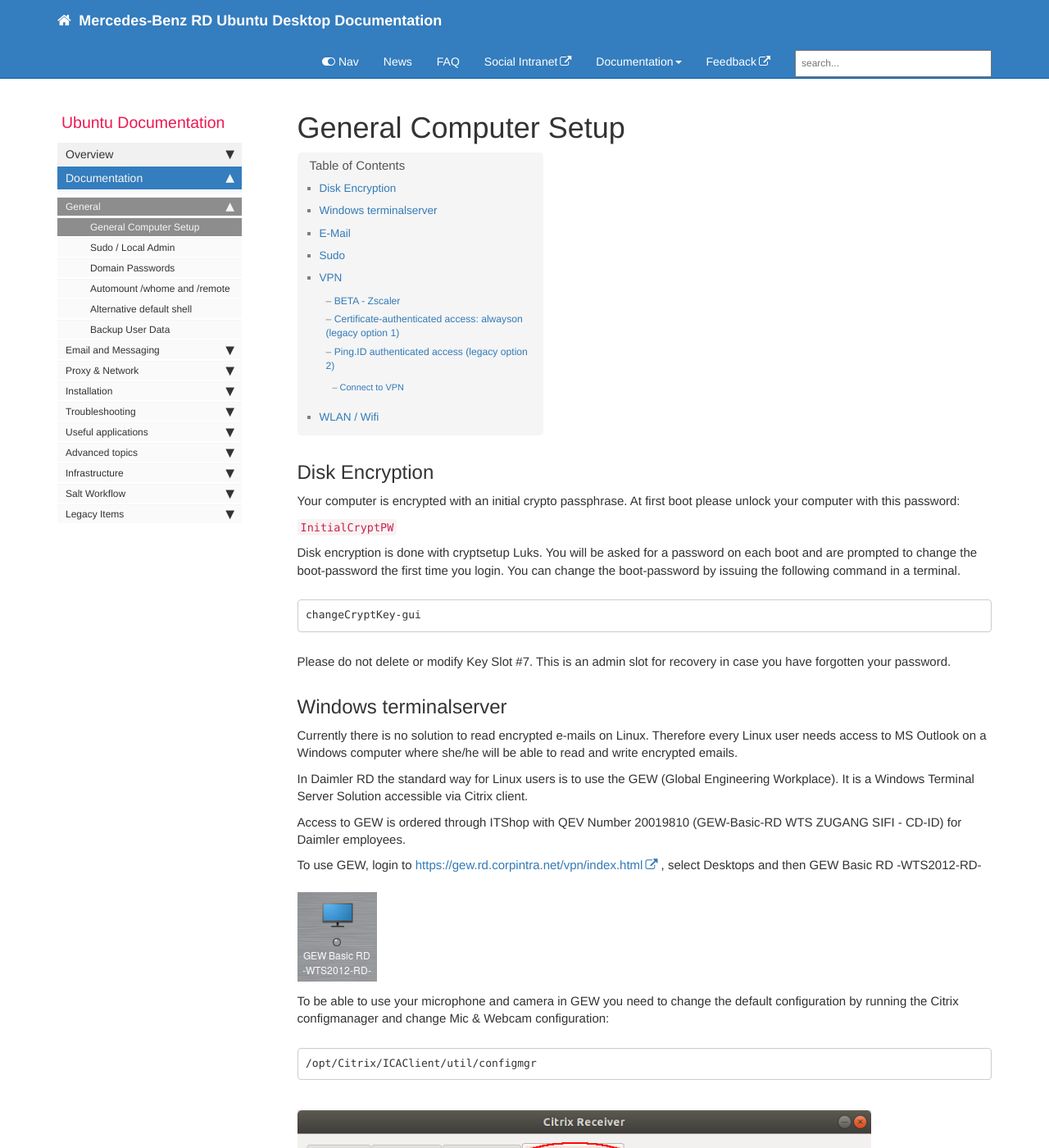
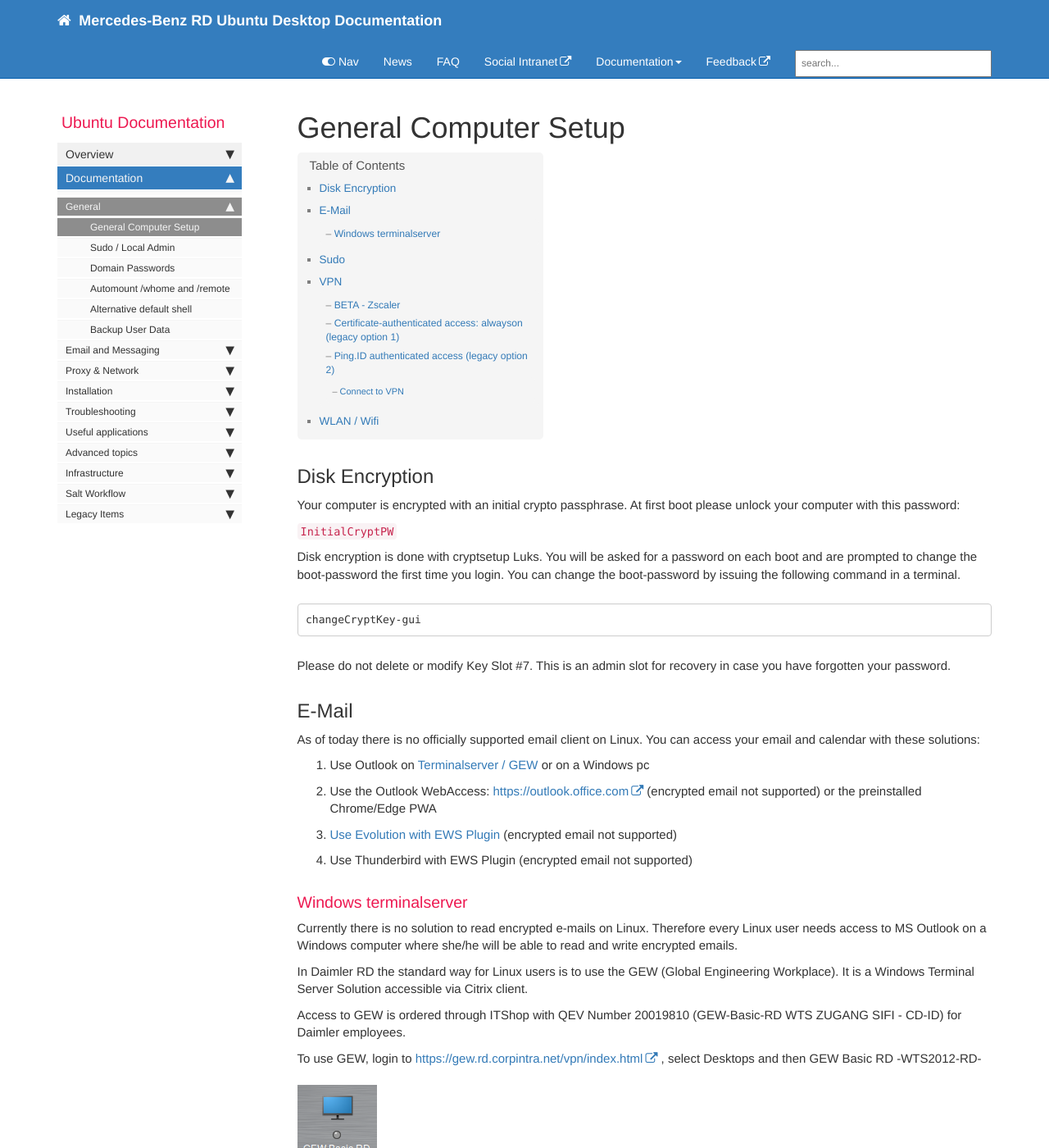
Before and after one commit to RajputPawan/Prometheus, a Jekyll site: the page built from pages/docs/generalsetup.md, in a window 1280 px wide and 1400 px high. Shown: the whole window at 82% size. Built offline with Jekyll 4.4.1, drawn with Linux system fonts in a browser that asks for light colours; comment, search, counter and statistics services are not loaded; some of the changed text lies outside the part shown.

Commit message:
reorder generalsetup.md

```diff
--- a/pages/docs/generalsetup.md
+++ b/pages/docs/generalsetup.md
@@ -23,7 +23,17 @@
 
 Please do not delete or modify Key Slot #7. This is an admin slot for recovery in case you have forgotten your password.
 
-## Windows terminalserver
+## E-Mail
+
+As of today there is no officially supported email client on Linux. You can access your email and calendar with these solutions:
+
+1. Use Outlook on [Terminalserver / GEW](#windows-terminalserver) or on a Windows pc
+2. Use the Outlook WebAccess: [https://outlook.office.com](https://outlook.office.com/) (encrypted email not supported) or the preinstalled Chrome/Edge PWA
+3. [Use Evolution with EWS Plugin](evolution.html) (encrypted email not supported)
+4. Use Thunderbird with EWS Plugin (encrypted email not supported)
+
+### Windows terminalserver
+
 Currently there is no solution to read encrypted e-mails on Linux. Therefore every Linux user needs access to MS Outlook on a Windows computer where she/he will be able to read and write encrypted emails.
 
 In Daimler RD the standard way for Linux users is to use the GEW (Global Engineering Workplace). It is a Windows Terminal Server Solution accessible via Citrix client.
```
Also changed, not shown: other parts of pages/docs/generalsetup.md (+0 -9 lines).
